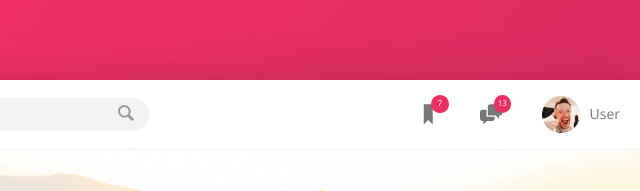
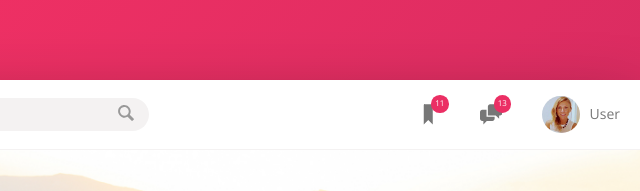
Before and after one commit to danasugu/book-hotel, a website: page index.html in a window 1280 px wide. Shown: the top 191 px of the page, 640-1280 px from the left. Drawn offline with nearby package versions, Linux system fonts and the light colour scheme.

Commit message:
Update index.html

```diff
--- a/index.html
+++ b/index.html
@@ -31,7 +31,7 @@
                     <svg class="user-nav__icon">
                         <use xlink:href="img/sprite.svg#icon-bookmark"></use>
                     </svg>
-                    <span class="user-nav__notification">7</span>
+                    <span class="user-nav__notification">11</span>
                 </div>
                 <div class="user-nav__icon-box">
                     <svg class="user-nav__icon">
@@ -40,7 +40,7 @@
                     <span class="user-nav__notification">13</span>
                 </div>
                 <div class="user-nav__user">
-                    <img src="img/user-1.jpg" alt="User photo" class="user-nav__user-photo">
+                    <img src="img/user-2.jpg" alt="User photo" class="user-nav__user-photo">
                     <span class="user-nav__user-name">User</span>
                 </div>
             </nav>
```
